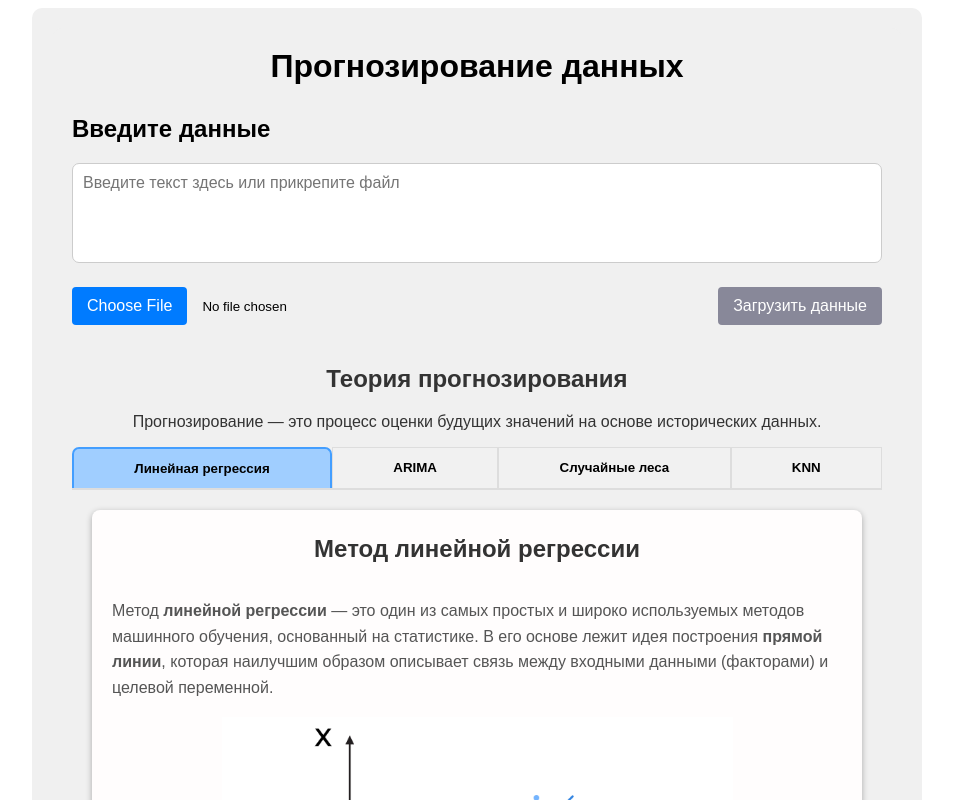
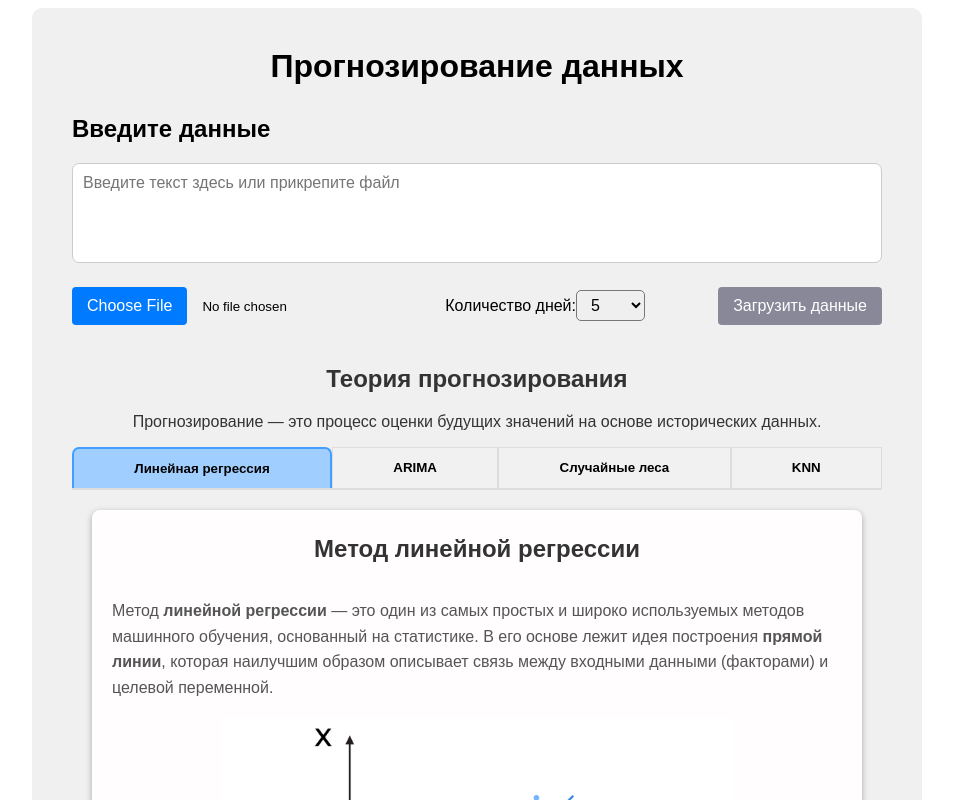
Before and after one commit to UlyanaFilkova/forecast-app, a Vue app: page / in a window 1280 px wide. Shown: the top 800 px of the page, without its empty margins (163-1116 px from the left). Built offline with nearby package versions, Linux system fonts and the light colour scheme.

Commit message:
feat: add custom day amount

```diff
--- a/src/App.vue
+++ b/src/App.vue
@@ -2,7 +2,7 @@
   <div id="app">
     <h1>Прогнозирование данных</h1>
     <DataInput @data-submitted="handleDataSubmitted" />
-    <ForecastResult v-if="chartData" />
+    <ForecastResult v-if="chartData"/>
     <TheorySource />
   </div>
 </template>
@@ -18,18 +18,16 @@ import TheorySource from './components/TheorySources.vue'
 const chartData = ref(null)
 const userStore = useStore()
 
-const handleDataSubmitted = async () => {
+const handleDataSubmitted = async (forecastDays) => {
   const requestData = {
     inputData: userStore.inputData,
-    forecast_steps: 5,
+    forecast_steps: forecastDays,
   }
 
   try {
     const response = await axios.post('http://localhost:5000/forecast', requestData)
-    console.log(response.data)
     chartData.value = response.data
     userStore.setChartData(chartData.value)
-    console.log(chartData.value)
   } catch (error) {
     console.error('Ошибка при запросе данных:', error)
   }
--- a/src/components/AllCharts.vue
+++ b/src/components/AllCharts.vue
@@ -30,10 +30,6 @@ const props = defineProps({
     type: Object,
     required: true,
   },
-  forecastDataCount: {
-    type: Number,
-    required: true,
-  },
   chartOptions: {
     type: Object,
     required: true,
@@ -42,18 +38,10 @@ const props = defineProps({
 
 const chartData = computed(() => {
   const historicalLabels = props.historicalData.map((_, index) => `${index + 1}`);
-  const forecastLabels = props.forecastDataCount > 0
-    ? Array(props.forecastDataCount).fill(0).map((_, idx) => `${props.historicalData.length + idx + 1}`)
+  console.log(props.forecastData)
+  const forecastLabels = props.forecastData['ARIMA'].length
+    ? Array(props.forecastData['ARIMA'].length).fill(0).map((_, idx) => `${props.historicalData.length + idx + 1}`)
     : [];
-
-  const lastHistoricalValue = props.historicalData[props.historicalData.length - 1];
-
-  // const randomForecasts = Array.from({ length: props.forecastDataCount }, () =>
-  //   Array(props.historicalData.length - 1).fill(null).concat(lastHistoricalValue).concat(
-  //     Array(props.forecastDataCount).fill(0).map(() => Math.floor(Math.random() * 100) + 50)
-  //   )
-  // );
-
 
   const datasets = [
     {
--- a/src/components/DataInput.vue
+++ b/src/components/DataInput.vue
@@ -10,6 +10,14 @@
       <div class="file-input-container">
         <input type="file" @change="handleFileUpload" />
         <span v-if="fileError" class="error">{{ fileError }}</span>
+        <div class="forecast-days">
+          <label for="forecast-days">Количество дней:</label>
+          <select id="forecast-days" v-model="forecastDays">
+            <option v-for="day in 100" :key="day" :value="day">
+              {{ day }}
+            </option>
+          </select>
+        </div>
 
         <button type="submit" :disabled="isSubmitButtonDisabled">Загрузить данные</button>
       </div>
@@ -44,6 +52,7 @@ const dataLines = ref([])
 const numberSelected = ref(1)
 const skipCells = ref(0)
 const readingDirection = ref('column')
+const forecastDays = ref(5)
 
 const fileValidation = {
   required,
@@ -86,7 +95,7 @@ const isSubmitButtonDisabled = computed(() => {
 })
 
 const submitForm = () => {
-  emit('data-submitted')
+  emit('data-submitted', forecastDays.value)
 }
 
 const handleTextAreaUpload = (event) => {
--- a/src/components/ForecastResult.vue
+++ b/src/components/ForecastResult.vue
@@ -25,7 +25,6 @@
       :historical-data="historicalData"
       :forecast-data="filteredForecastData"
       :chart-options="chartConfig"
-      :forecast-data-count="forecastSteps"
     />
 
 </template>
@@ -82,7 +81,6 @@ const chartConfig = ref({
 const store = useStore()
 const historicalData = computed(() => store.inputData)
 const forecastData = computed(() => store.chartData)
-const forecastSteps = 5
 
 const filteredForecastData = computed(() => {
   if (selectedMethod.value === 'All Methods') {
--- a/src/stores/store.js
+++ b/src/stores/store.js
@@ -5,14 +5,9 @@ export const useStore = defineStore('userData', () => {
   const inputData = ref([])
   const chartData = ref([])
   const labels = ref([])
-  const method = ref('')
 
   function setData(data) {
     inputData.value = data
-  }
-
-  function setMethod(methodValue) {
-    method.value = methodValue
   }
 
   function setLabels(labelsValue) {
@@ -27,9 +22,7 @@ export const useStore = defineStore('userData', () => {
     inputData,
     chartData,
     labels,
-    method,
     setData,
-    setMethod,
     setLabels,
     setChartData,
   }
```
Also changed, not shown: 1 other file (tests, documents, lock files or other folders).
